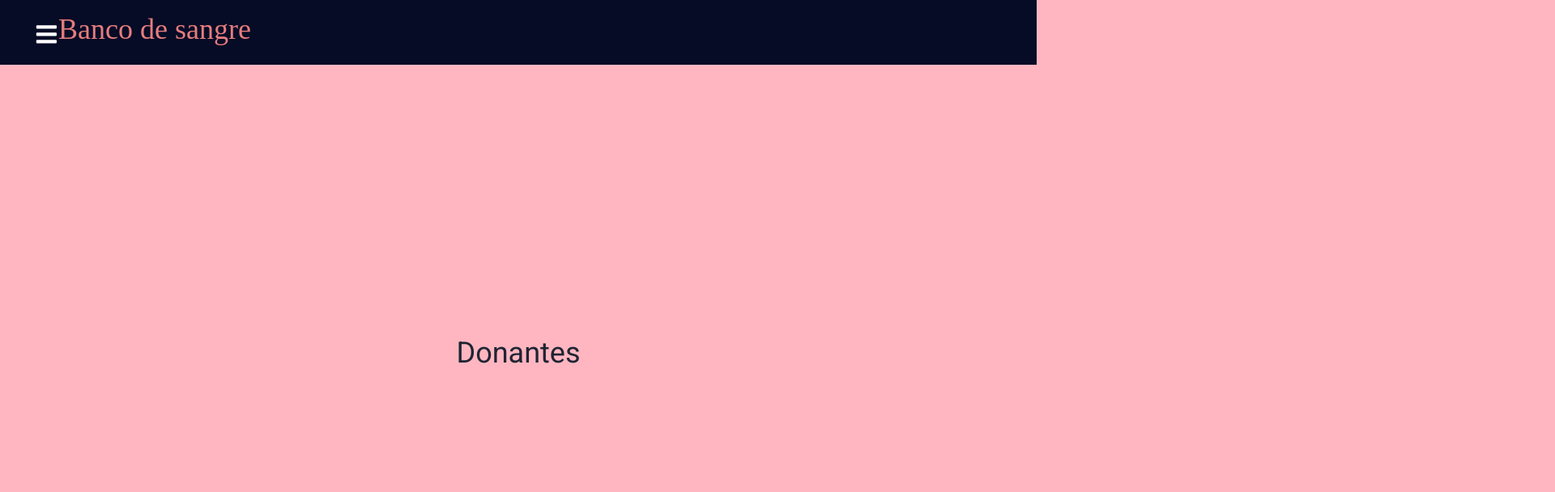
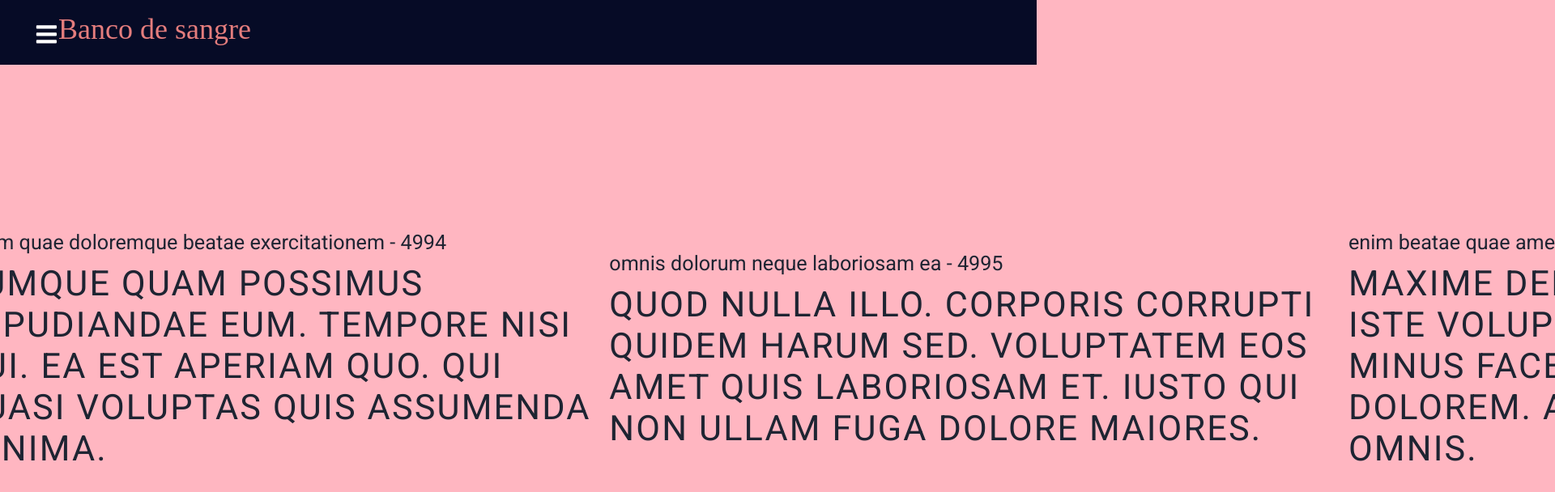
Before and after one commit to scanossini/proyecto-final-front, a React (Create React App) app: page /donantes in a window 1280 px wide. Shown: the top 608 px of the page at 81% size, 1920 px wide, since content can reach past the window. Built offline with nearby package versions, Linux system fonts and the light colour scheme; a web font is replaced by a local one.

Commit message:
probando faker

```diff
--- a/src/pages/Donantes.js
+++ b/src/pages/Donantes.js
@@ -1,11 +1,18 @@
 import React from 'react'
+import faker from 'faker'
+
 
 export const Donantes = () => {
+    const data = new Array(10000).fill().map((value, index) => ({ id: index, title: faker.lorem.words(5), body: faker.lorem.sentences(4) }))
     return (
         <div className='donantes'>
-            <h1>
-                Donantes
-            </h1>
+            {data.map(((item) => (
+                <div key={item.id} className="post">
+                    <h3>{item.title} - {item.id}</h3>
+                    <p>{item.body}</p>
+                </div>
+            )))}
+
         </div>
     )
 }
```
